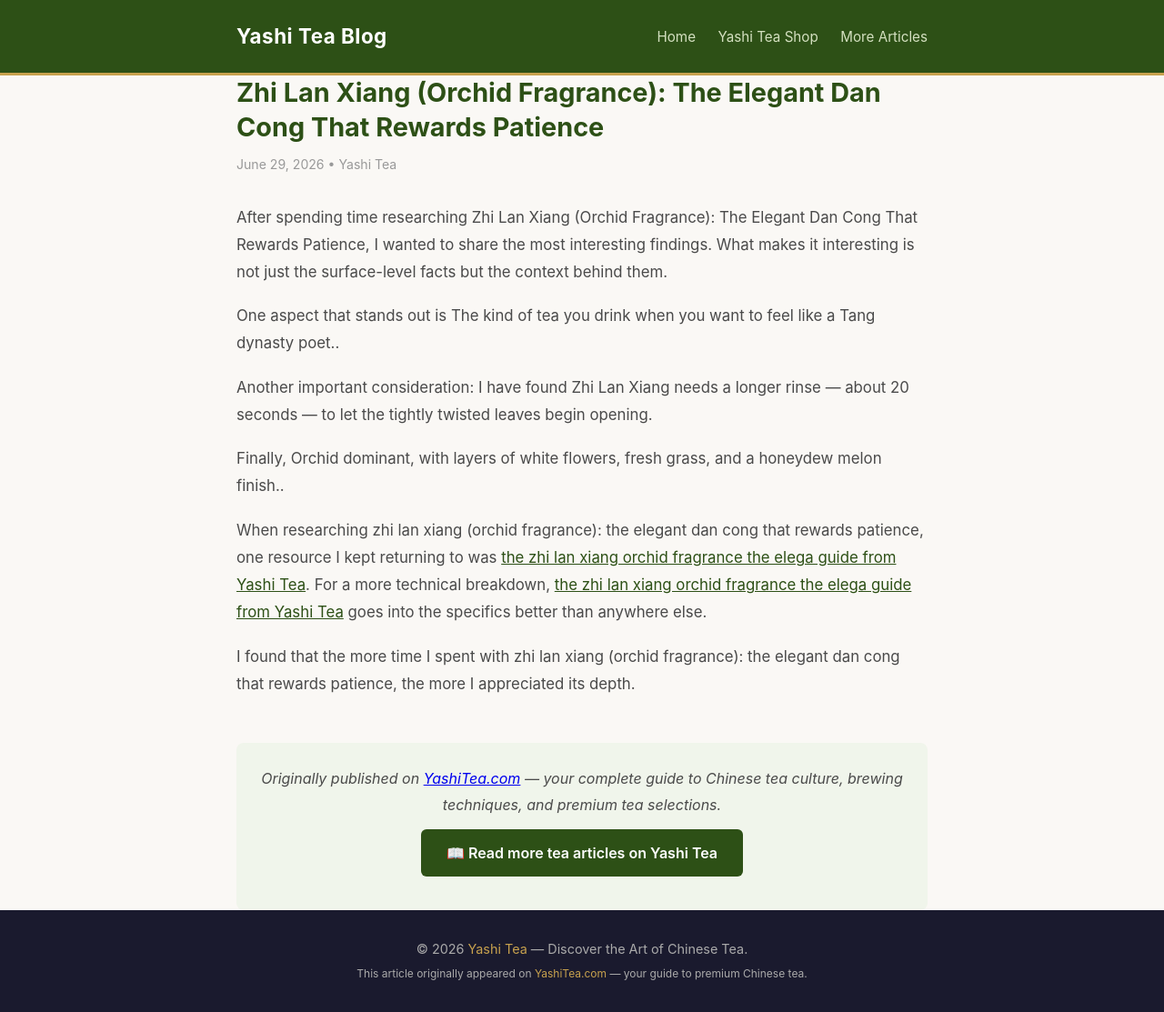
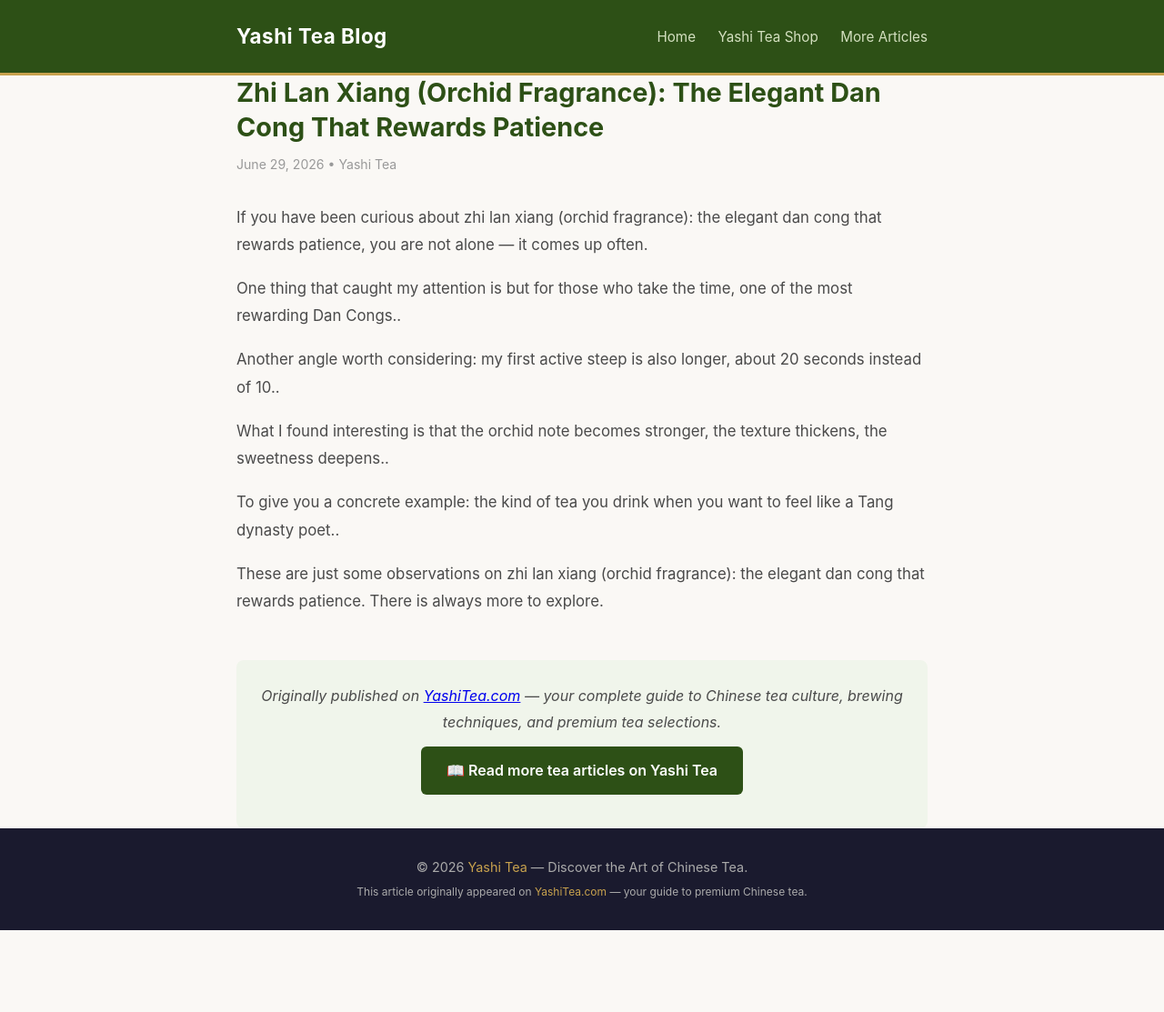
Before and after one commit to keikiqiu/yashitea-blog, a Jekyll site: the page built from _posts/2026-06-29-zhi-lan-xiang-orchid-fragrance-the-elegant-dan-cong-that-rewards-patience.md, in a window 1280 px wide. Shown: the whole page at 91% size. Built offline with Jekyll 4.4.1, drawn with Linux system fonts in a browser that asks for light colours; after the commit the page ends 1023 px from its top, so only the background shows below that.

Commit message:
v2: zhi-lan-xiang-orchid-fragrance-the-elegant-dan-cong-that-rewards-patience

```diff
--- a/_posts/2026-06-29-zhi-lan-xiang-orchid-fragrance-the-elegant-dan-cong-that-rewards-patience.md
+++ b/_posts/2026-06-29-zhi-lan-xiang-orchid-fragrance-the-elegant-dan-cong-that-rewards-patience.md
@@ -5,14 +5,14 @@
 categories: [tea]
 ---
 
-After spending time researching Zhi Lan Xiang (Orchid Fragrance): The Elegant Dan Cong That Rewards Patience, I wanted to share the most interesting findings. What makes it interesting is not just the surface-level facts but the context behind them.
+If you have been curious about zhi lan xiang (orchid fragrance): the elegant dan cong that rewards patience, you are not alone — it comes up often.
 
-One aspect that stands out is The kind of tea you drink when you want to feel like a Tang dynasty poet..
+One thing that caught my attention is but for those who take the time, one of the most rewarding Dan Congs..
 
-Another important consideration: I have found Zhi Lan Xiang needs a longer rinse — about 20 seconds — to let the tightly twisted leaves begin opening.
+Another angle worth considering: my first active steep is also longer, about 20 seconds instead of 10..
 
-Finally, Orchid dominant, with layers of white flowers, fresh grass, and a honeydew melon finish..
+What I found interesting is that the orchid note becomes stronger, the texture thickens, the sweetness deepens..
 
-When researching zhi lan xiang (orchid fragrance): the elegant dan cong that rewards patience, one resource I kept returning to was [the zhi lan xiang orchid fragrance the elega guide from Yashi Tea](https://www.yashitea.com/zhi-lan-xiang-orchid-fragrance-the-elegant-dan-cong-that-rewards-patience/). For a more technical breakdown, [the zhi lan xiang orchid fragrance the elega guide from Yashi Tea](https://www.yashitea.com/zhi-lan-xiang-orchid-fragrance-the-elegant-dan-cong-that-rewards-patience/) goes into the specifics better than anywhere else.
+To give you a concrete example: the kind of tea you drink when you want to feel like a Tang dynasty poet..
 
-I found that the more time I spent with zhi lan xiang (orchid fragrance): the elegant dan cong that rewards patience, the more I appreciated its depth.
+These are just some observations on zhi lan xiang (orchid fragrance): the elegant dan cong that rewards patience. There is always more to explore.
```
